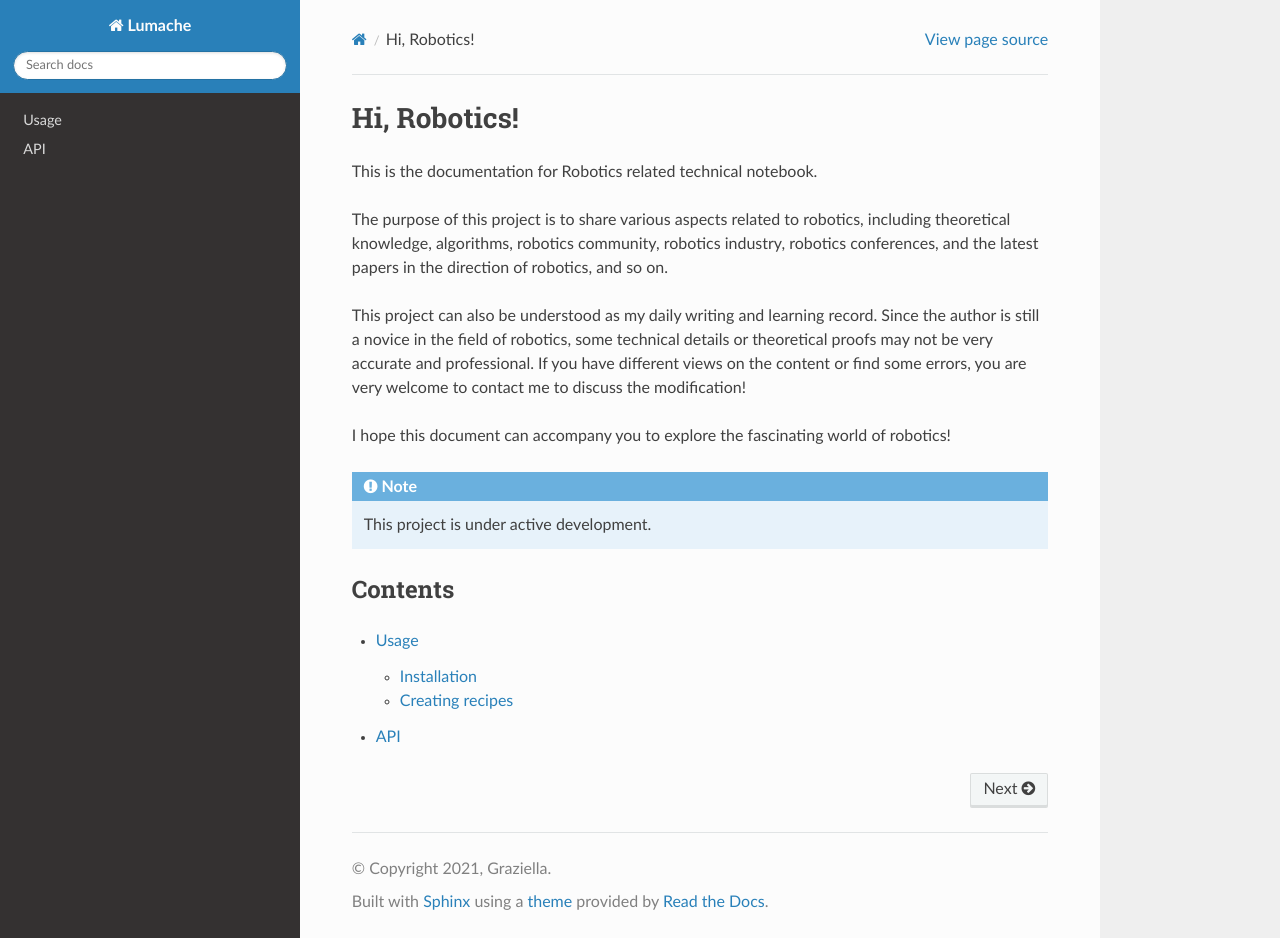
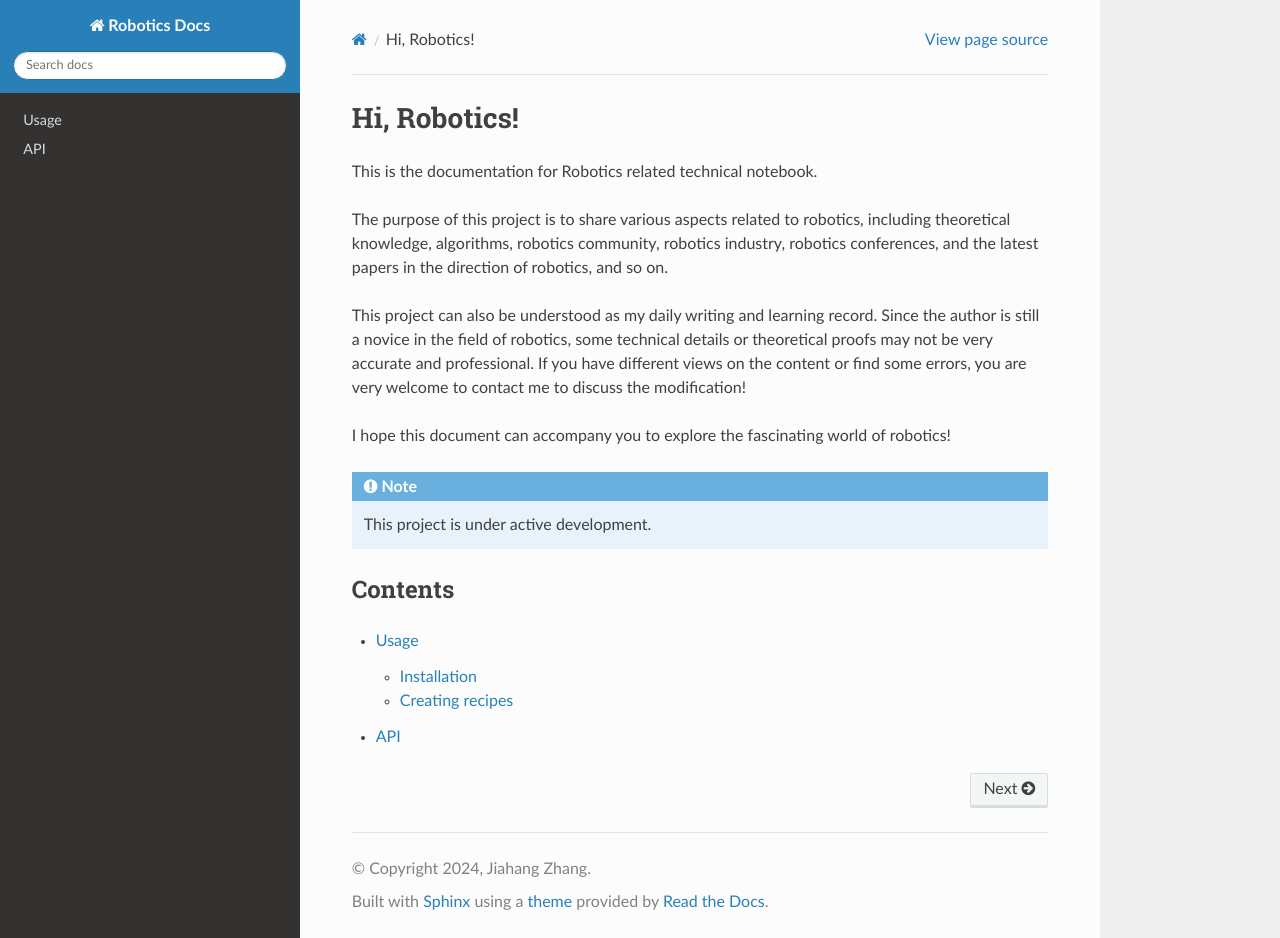
Before and after one commit to HangR00/Robotics-Docs, a Sphinx documentation site: the page built from docs/source/index.rst, in a window 1280 px wide and 938 px high. Built offline with Sphinx 7.4.7 and the Read the Docs theme 3.1.0, drawn with Linux system fonts in a browser that asks for light colours.

Commit message:
Update conf.py

```diff
--- a/docs/source/conf.py
+++ b/docs/source/conf.py
@@ -2,9 +2,9 @@
 
 # -- Project information
 
-project = 'Lumache'
-copyright = '2021, Graziella'
-author = 'Graziella'
+project = 'Robotics Docs'
+copyright = '2024, Jiahang Zhang'
+author = 'Jiahang Zhang'
 
 release = '0.1'
 version = '0.1.0'
```
